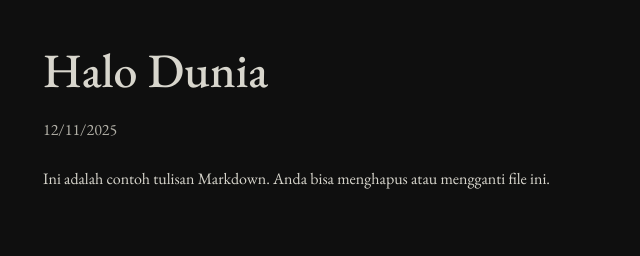
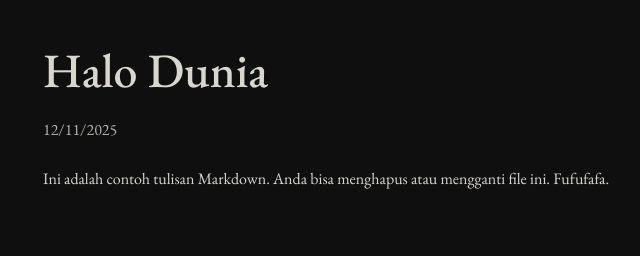
Before and after one commit to prammmoe/prammmoe-space, an Astro site: page /blog/hello-world in a window 1280 px wide. Shown: the top 256 px of the page, 107-747 px from the left. Built offline with nearby package versions, Linux system fonts and the light colour scheme; Astro itself is replaced by a stand-in of ours.

Commit message:
fix: deploy

```diff
--- a/src/content/blog/hello-world.md
+++ b/src/content/blog/hello-world.md
@@ -5,4 +5,4 @@
 tags: ["intro"]
 ---
 
-Ini adalah contoh tulisan Markdown. Anda bisa menghapus atau mengganti file ini.
+Ini adalah contoh tulisan Markdown. Anda bisa menghapus atau mengganti file ini. Fufufafa.
```
